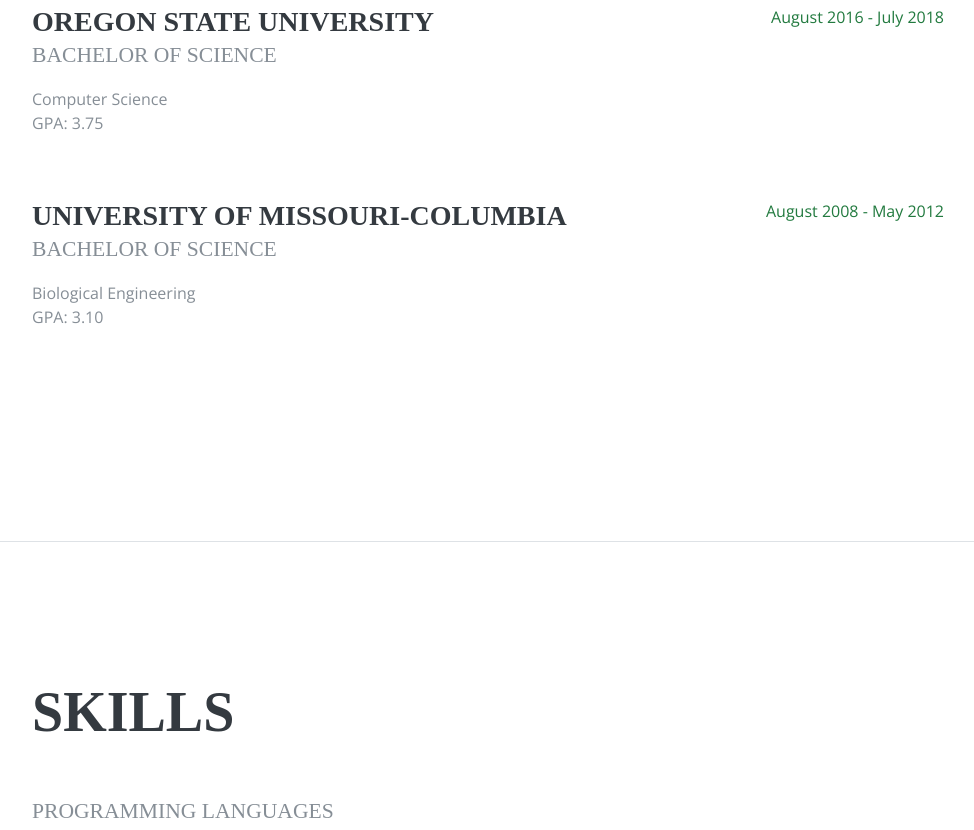
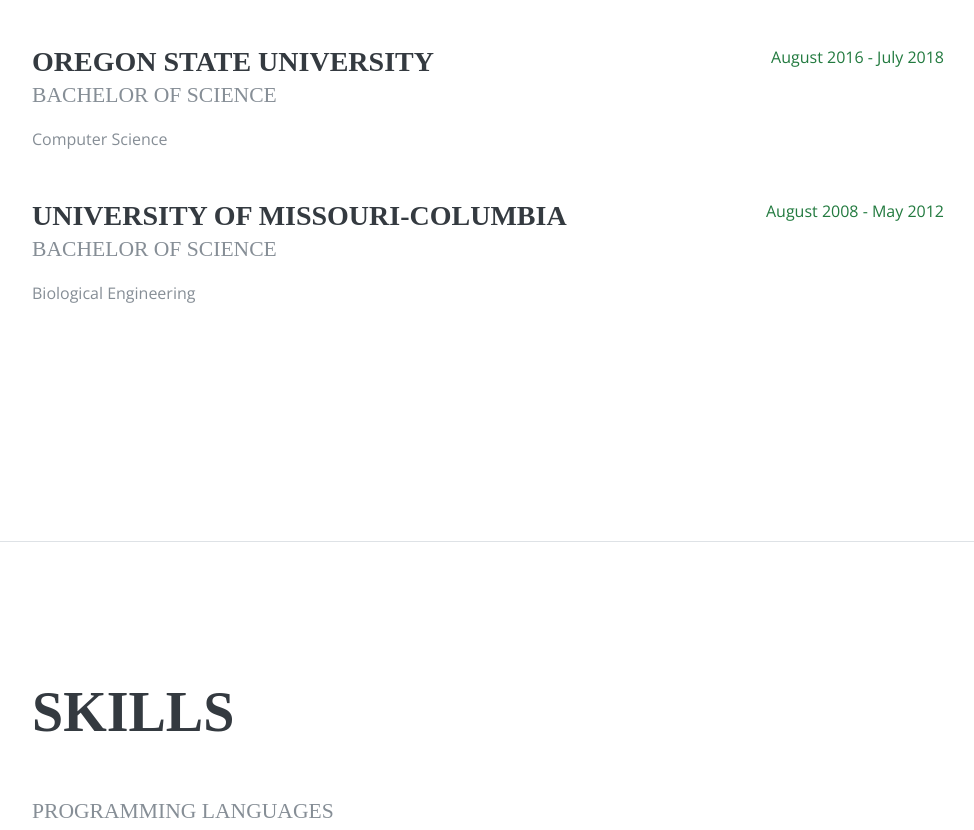
Before and after one commit to ajscimone/ajscimone.github.io, a plain HTML site: page index.html in a window 1280 px wide. Shown: the part 1858-2688 px from the top of the page, without its empty margins (288-1262 px from the left). Drawn offline with nearby package versions, Linux system fonts and the light colour scheme; a web font is replaced by a local one.

Commit message:
comment cleanup

```diff
--- a/index.html
+++ b/index.html
@@ -13,7 +13,6 @@
     <!-- Bootstrap core CSS -->
     <link href="vendor/bootstrap/css/bootstrap.min.css" rel="stylesheet">
 
-    <!-- Custom fonts for this template -->
     <link href="https://fonts.googleapis.com/css?family=Saira+Extra+Condensed:100,200,300,400,500,600,700,800,900" rel="stylesheet">
     <link href="https://fonts.googleapis.com/css?family=Open+Sans:300,300i,400,400i,600,600i,700,700i,800,800i" rel="stylesheet">
     <link href="vendor/font-awesome/css/font-awesome.min.css" rel="stylesheet">
@@ -21,7 +20,6 @@
     <link rel="stylesheet" href="https://cdn.rawgit.com/konpa/devicon/df6431e323547add1b4cf45992913f15286456d3/devicon.min.css">
     <link href="vendor/simple-line-icons/css/simple-line-icons.css" rel="stylesheet">
 
-    <!-- Custom styles for this template -->
     <link href="css/resume.css" rel="stylesheet">
 
   </head>
@@ -130,7 +128,9 @@
               <h3 class="mb-0">Oregon State University</h3>
               <div class="subheading mb-3">Bachelor of Science</div>
               <div>Computer Science</div>
-              <p>GPA: 3.75</p>
+<!--               <p>Data Structures and Algorithms</p>
+              <p>Web Development</p>
+              <p>Computer Architecture and Assembly</p> -->
             </div>
             <div class="resume-date text-md-right">
               <span class="text-primary">August 2016 - July 2018</span>
@@ -142,7 +142,6 @@
               <h3 class="mb-0">University of Missouri-Columbia</h3>
               <div class="subheading mb-3">Bachelor of Science</div>
               <div>Biological Engineering</div>
-              <p>GPA: 3.10</p>
             </div>
             <div class="resume-date text-md-right">
               <span class="text-primary">August 2008 - May 2012</span>
@@ -313,14 +312,11 @@
       </section>
     </div>
 
-    <!-- Bootstrap core JavaScript -->
     <script src="vendor/jquery/jquery.min.js"></script>
     <script src="vendor/bootstrap/js/bootstrap.bundle.min.js"></script>
 
-    <!-- Plugin JavaScript -->
     <script src="vendor/jquery-easing/jquery.easing.min.js"></script>
 
-    <!-- Custom scripts for this template -->
     <script src="js/resume.js"></script>
 
   </body>
```
